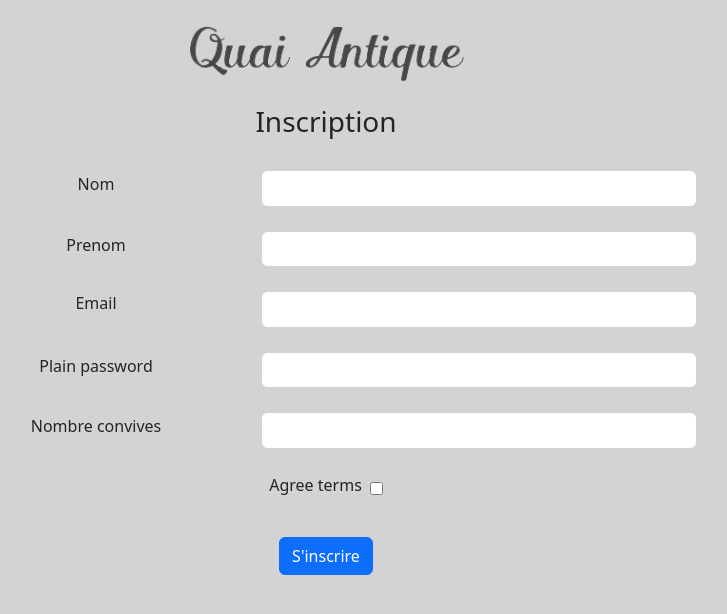
After one commit to Romain-Leblanc/ecf-quai-antique, a Symfony app: template templates/registration/register.html.twig in a window 1280 px wide. The commit adds this page. Shown: the top 614 px of the page, without its empty margins (314-1041 px from the left). Run offline with Twig, Linux system fonts and the light colour scheme; the template is opened without the code that fills it, so the values that code supplies are empty; form fields are guessed from the names that the template uses; style sheets or scripts are compiled from the project's sources; some libraries are stand-ins or nearby versions.

Commit message:
formulaire inscription avec mail de confirmation + correction diverses

```diff
--- a/assets/styles/connexion-inscription.css
+++ b/assets/styles/connexion-inscription.css
@@ -8,24 +8,33 @@
     margin-top: 2em;
 }
 .logo-form {
-    width: 290px !important;
-    height: 60px !important;
+    width: 275px !important;
+    height: 55px !important;
 }
 .input-50 {
     width: 50% !important;
 }
-@media screen and (min-width: 1299px) {
+input {
+    font-size: 15px !important;
+}
+.help-text, .alert {
+    font-size: 14px !important;
+}
+@media screen and (min-width: 1300px) {
     .div-container-form {
-        margin: 3% 30% 3% 30%;
+        margin: 2% 25% 2% 25%;
     }
 }
 @media screen and (max-width: 1299px) {
     .div-container-form {
-        margin: 3% 15% 3% 15%;
+        margin: 2% 15% 2% 15%;
     }
 }
 @media screen and (max-width: 992px) {
     .div-container-form input {
         text-align: center;
     }
+    .input-50 {
+        margin: 0 25%;
+    }
 }
--- a/composer.json
+++ b/composer.json
@@ -22,6 +22,7 @@
         "symfony/flex": "^1.17|^2",
         "symfony/form": "5.4.*",
         "symfony/framework-bundle": "5.4.*",
+        "symfony/google-mailer": "5.4.*",
         "symfony/http-client": "5.4.*",
         "symfony/intl": "5.4.*",
         "symfony/mailer": "5.4.*",
--- a/src/Entity/Utilisateur.php
+++ b/src/Entity/Utilisateur.php
@@ -4,10 +4,12 @@ namespace App\Entity;
 
 use App\Repository\UtilisateurRepository;
 use Doctrine\ORM\Mapping as ORM;
+use Symfony\Bridge\Doctrine\Validator\Constraints\UniqueEntity;
 use Symfony\Component\Security\Core\User\PasswordAuthenticatedUserInterface;
 use Symfony\Component\Security\Core\User\UserInterface;
 
 #[ORM\Entity(repositoryClass: UtilisateurRepository::class)]
+#[UniqueEntity(fields: ['email'], message: 'There is already an account with this email')]
 class Utilisateur implements UserInterface, PasswordAuthenticatedUserInterface
 {
     #[ORM\Id]
--- a/src/Security/UtilisateurAuthenticator.php
+++ b/src/Security/UtilisateurAuthenticator.php
@@ -43,7 +43,7 @@ class UtilisateurAuthenticator extends AbstractLoginFormAuthenticator
     public function onAuthenticationSuccess(Request $request, TokenInterface $token, string $firewallName): ?Response
     {
         if($this->security->isGranted('ROLE_ADMIN')) {
-            dd("reussi admin");
+            dd("login admin reussi");
             return new RedirectResponse($this->urlGenerator->generate('admin'));
         }
         else {
--- a/templates/base.html.twig
+++ b/templates/base.html.twig
@@ -33,10 +33,12 @@
                     <div class="mt-2 d-flex justify-content-center align-items-center">
                         <a class="btn-reserver" href="#">Réserver</a>
                     </div>
+                    {% if not app.user %}
                     <hr>
                     <div class="m-0 d-flex justify-content-center">
                         <a href="{{ path('app_connexion') }}" class="btn btn-primary">Se connecter</a>
                     </div>
+                    {% endif %}
                 </div>
                 {% if app.user %}
                     <hr class="mt-4">
@@ -46,8 +48,8 @@
                             <p class="mb-0 text-dark">{{ nomPrenom(app.user.nom, app.user.prenom) }}</p>
                         </div>
                         <div class="d-flex gap-5 justify-content-center">
-                            <button class="btn btn-primary">Modifier</button>
-                            <button href="{{ path('app_deconnexion') }}" class="btn btn-danger">Déconnexion</button>
+                            <a class="btn btn-primary">Modifier</a>
+                            <a href="{{ path('app_deconnexion') }}" class="btn btn-danger">Déconnexion</a>
                         </div>
                     </div>
                     {% if is_granted('ROLE_ADMIN') %}
--- /dev/null
+++ b/templates/registration/mail_inscription.html.twig
@@ -0,0 +1,5 @@
+<p>Bonjour {{ nomPrenom(unUtilisateur.getNom, unUtilisateur.getPrenom) }} !</p>
+<br>
+<p>Votre inscription a bien été enregistrée.<br>Dès à présent, vous pouvez vous connecter à votre espace client avec ce <a href="{{ url('app_connexion') }}">lien</a>.</p>
+<br><br>
+<p>Cordialement,<br><br><img src="cid:logo" alt="logo" style="width: 145px;height: 30px;"></p>
--- /dev/null
+++ b/templates/registration/register.html.twig
@@ -0,0 +1,72 @@
+{% extends 'base_connexion_inscription.html.twig' %}
+
+{% block title %}Inscription{% endblock %}
+
+{% block body %}
+    {{ form_start(formInscription) }}
+    <div class="mb-2 d-flex flex-column align-items-center gap-4">
+        <img src="{{ asset('images/logo.png') }}" alt="logo" class="logo-form">
+        <h3>Inscription</h3>
+    </div>
+    {% if error is defined %}
+        {% for uneErreur in error %}
+            <div class="alert alert-danger" role="alert">{{ uneErreur.message|nl2br }}</div>
+        {% endfor %}
+    {% elseif app.flashes('inscription') is defined %}
+        {% for notice in app.flashes('inscription') %}
+            <div class="alert alert-danger" role="alert">{{ notice|nl2br }}</div>
+        {% endfor %}
+    {% endif %}
+    {{ form_start(formInscription) }}
+    <div class="row mt-4 justify-content-center align-items-center">
+        <div class="col-lg-4 text-center">
+            {{ form_label(formInscription.nom) }}
+        </div>
+        <div class="col-lg-6 text-center">
+            {{ form_widget(formInscription.nom) }}
+        </div>
+    </div>
+    <div class="row mt-4 justify-content-center align-items-center">
+        <div class="col-lg-4 text-center">
+            {{ form_label(formInscription.prenom) }}
+        </div>
+        <div class="col-lg-6 text-center">
+            {{ form_widget(formInscription.prenom) }}
+        </div>
+    </div>
+    <div class="row mt-4 justify-content-center align-items-start">
+        <div class="col-lg-4 text-center">
+            {{ form_label(formInscription.email) }}
+        </div>
+        <div class="col-lg-6 text-center">
+            {{ form_widget(formInscription.email) }}
+            {{ form_help(formInscription.email) }}
+        </div>
+    </div>
+    <div class="row mt-4 justify-content-center align-items-center">
+        <div class="col-lg-4 text-center">
+            {{ form_label(formInscription.plainPassword) }}
+        </div>
+        <div class="col-lg-6 text-center">
+            {{ form_widget(formInscription.plainPassword) }}
+        </div>
+    </div>
+    <div class="row mt-4 justify-content-center align-items-center">
+        <div class="col-lg-4 text-center">
+            {{ form_label(formInscription.nombre_convives) }}
+        </div>
+        <div class="col-lg-6 text-center">
+            {{ form_widget(formInscription.nombre_convives) }}
+        </div>
+    </div>
+    <div class="w-100 gap-2 mt-4 d-flex justify-content-center align-items-center">
+        {{ form_label(formInscription.agreeTerms) }}
+        {{ form_widget(formInscription.agreeTerms) }}
+    </div>
+    <div class="row margintop-5 justify-content-center">
+        <div class="col-lg-4 text-center">
+            <button type="submit" class="btn btn-primary" title="S'inscrire">S'inscrire</button>
+        </div>
+    </div>
+    {{ form_end(formInscription) }}
+{% endblock %}
--- a/translations/messages.fr.yaml
+++ b/translations/messages.fr.yaml
@@ -9,5 +9,10 @@ Sunday: Dimanche
 
 # Formulaire connexion/inscription
 'Email :': 'Email :'
+"Vérifiez bien l'accès à cet adresse mail.": "Vérifiez bien l'accès à cet adresse mail."
 'Mot de passe :': 'Mot de passe :'
 'Requis': 'Requis'
+'Nom :': 'Nom :'
+'Prénom :': 'Prénom :'
+'Nombre convives :': 'Nombre convives :'
+'Acceptez nos conditions :': 'Acceptez nos conditions :'
```
Also changed, not shown: src/Controller/RegistrationController.php (added, +69 -0 lines), src/Controller/SecurityController.php (+3 -10 lines), src/Form/LoginFormType.php (deleted, +0 -72 lines), src/Form/RegistrationFormType.php (added, +156 -0 lines), templates/security/login.html.twig (+15 -9 lines), 5 other files.
